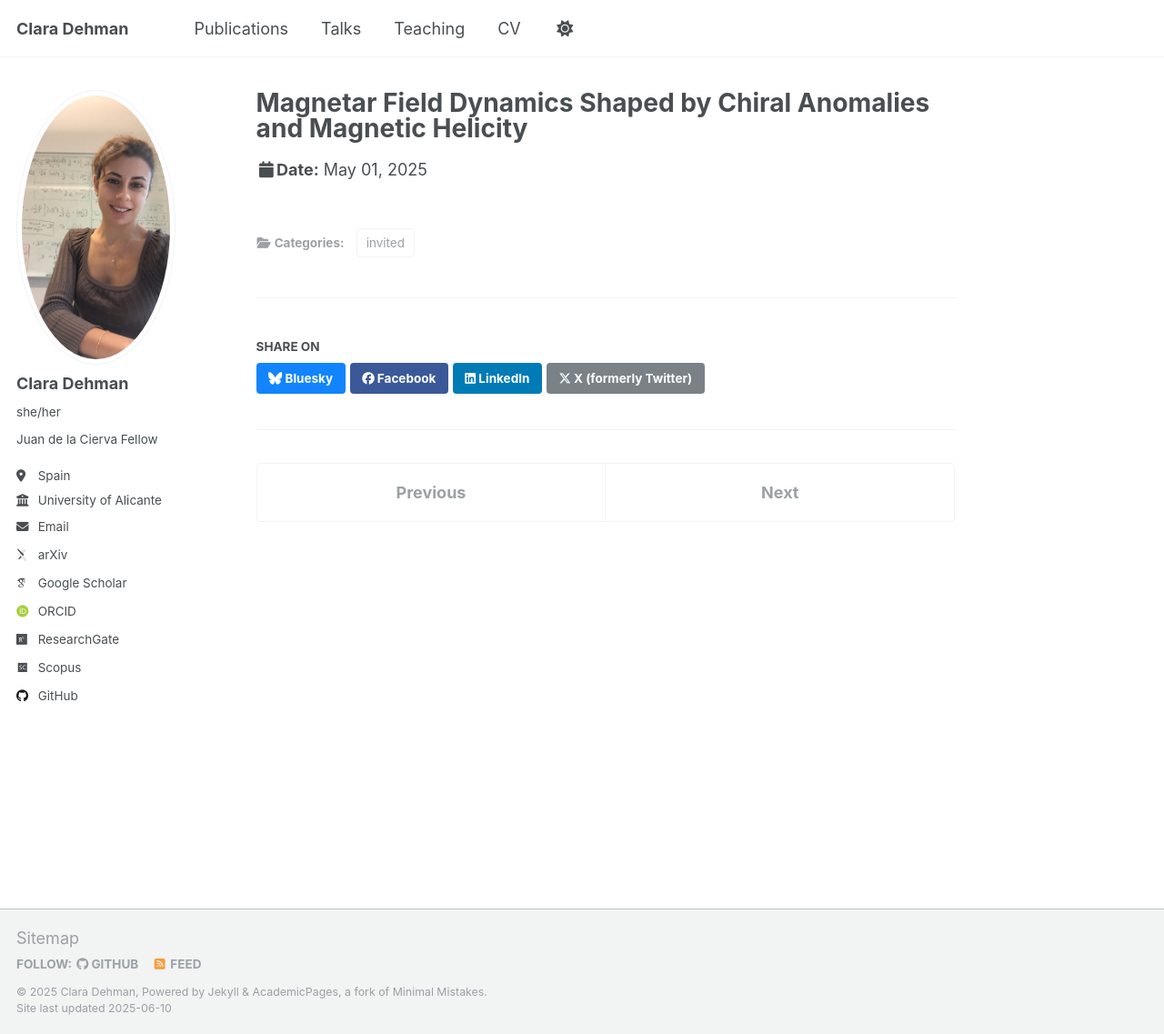
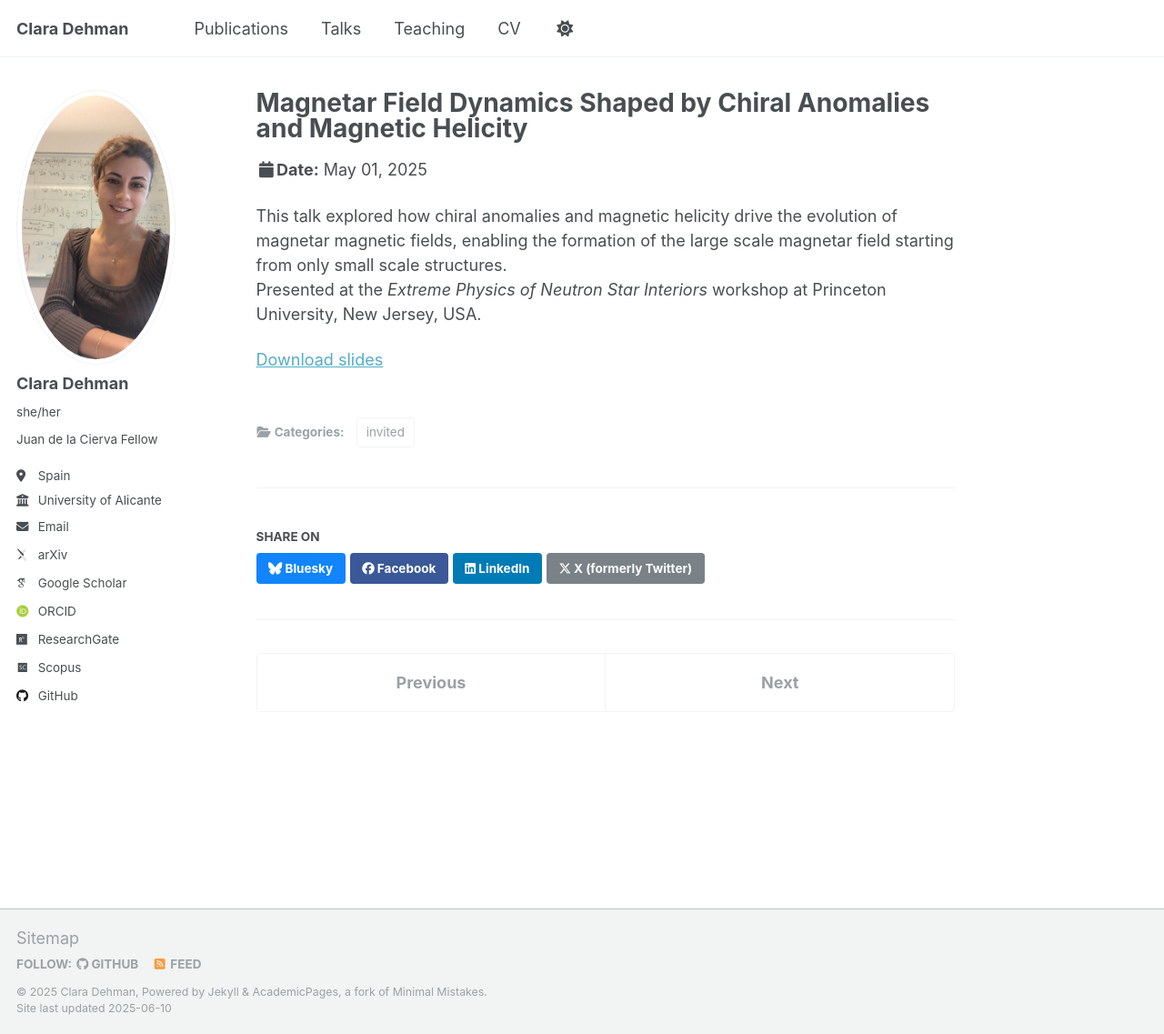
Before and after one commit to ClaraDehman/ClaraDehman.github.io, a Jekyll site: the page built from _talks/Princeton2025.md, in a window 1280 px wide and 1137 px high. Shown: the whole window at 91% size. Built offline with Jekyll 4.4.1, drawn with Linux system fonts in a browser that asks for light colours; some web fonts are replaced.

Commit message:
adding extra details Princeton2025.md

```diff
--- a/_talks/Princeton2025.md
+++ b/_talks/Princeton2025.md
@@ -6,3 +6,8 @@
 category: invited
 collection: talks
 ---
+
+This talk explored how chiral anomalies and magnetic helicity drive the evolution of magnetar magnetic fields, enabling the formation of the large scale magnetar field starting from only small scale structures.
+Presented at the *Extreme Physics of Neutron Star Interiors* workshop at Princeton University, New Jersey, USA.
+
+[Download slides](/files/princeton.pdf)
```
